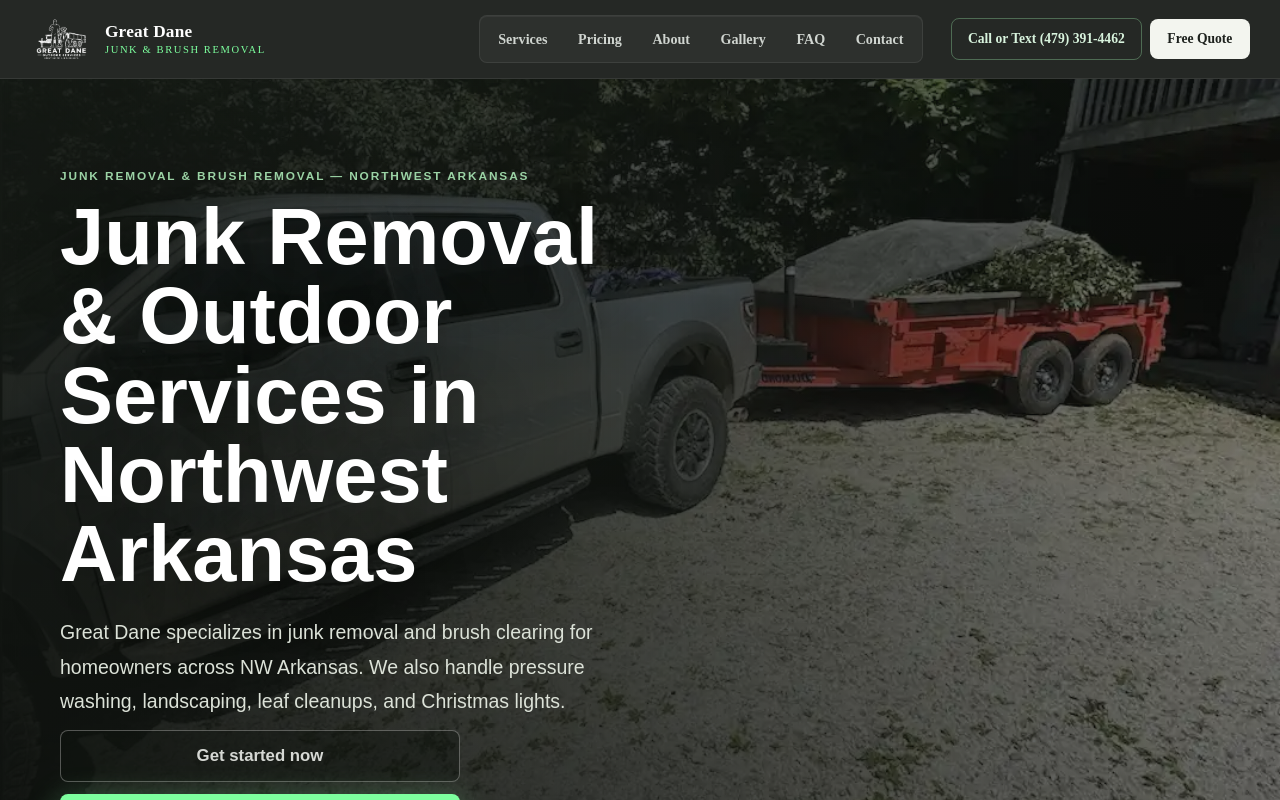
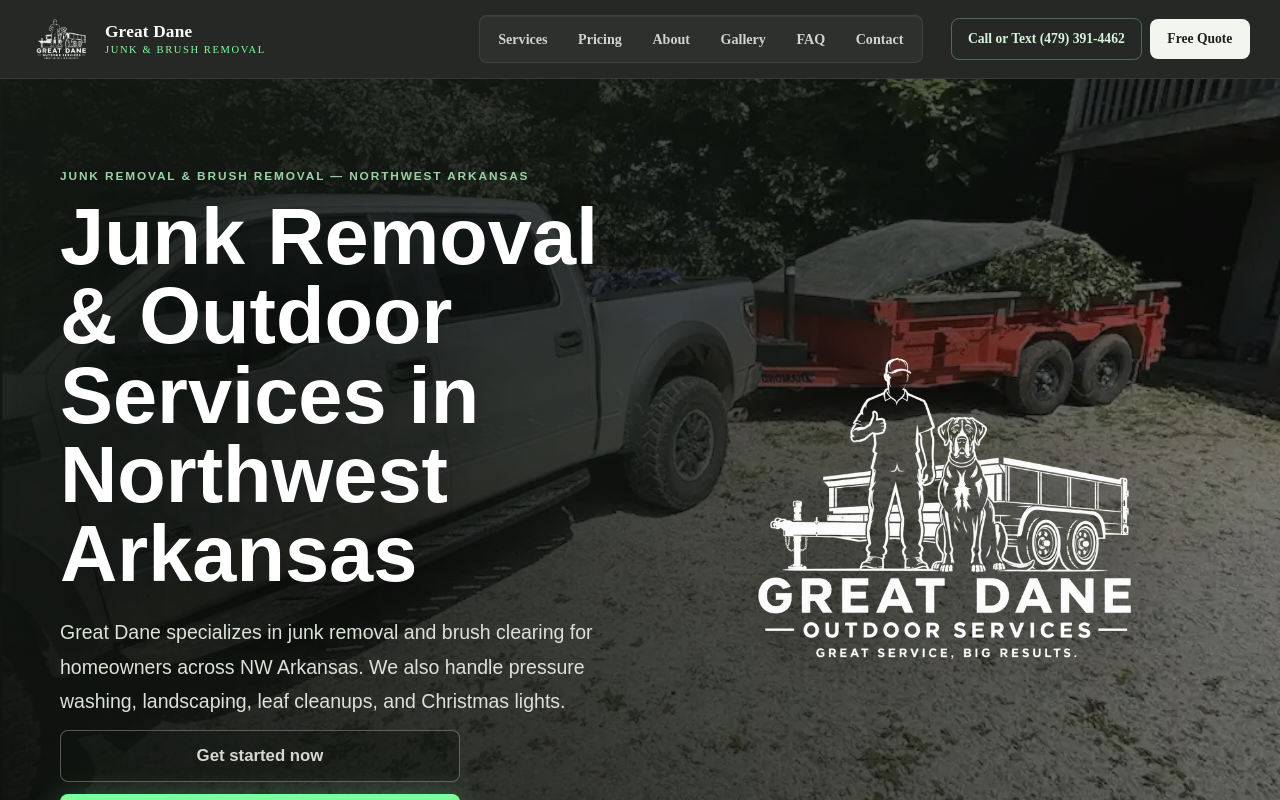
Before and after one commit to gpillow/Great-Dane-Outdoor-Services, a Next.js app: page / in a window 1280 px wide. Shown: the top 800 px of the page. Built offline with nearby package versions, Linux system fonts and the light colour scheme.

Commit message:
Home hero: add transparent logo to right column
Place logo3.webp (white-on-transparent Great Dane logo) centered in the
right half of the hero grid with a drop shadow so it reads over the
truck background image.

Co-Authored-By: Claude Sonnet 4.6 <noreply@anthropic.com>

```diff
--- a/app/globals.css
+++ b/app/globals.css
@@ -1131,7 +1131,17 @@
   .home-hero-grid {
     grid-template-columns: 1fr 1fr;
   }
-  .home-hero-right { display: block; }
+  .home-hero-right {
+    display: flex;
+    align-items: center;
+    justify-content: center;
+  }
+  .home-hero-right img {
+    width: 100%;
+    max-width: 480px;
+    height: auto;
+    filter: drop-shadow(0 8px 40px rgba(0,0,0,0.5));
+  }
 }
 .home-kicker {
   color: #9bd3a5;
--- a/app/page.tsx
+++ b/app/page.tsx
@@ -58,7 +58,11 @@ export default function HomePage() {
               </div>
             </div>
           </ScrollReveal>
-          <div className="home-hero-right" />
+          <ScrollReveal direction="right">
+            <div className="home-hero-right">
+              <Image src="/logo3.webp" alt="Great Dane Junk & Brush Removal" width={750} height={500} priority sizes="(max-width: 980px) 0px, 45vw" />
+            </div>
+          </ScrollReveal>
         </div>
       </section>
 
```
